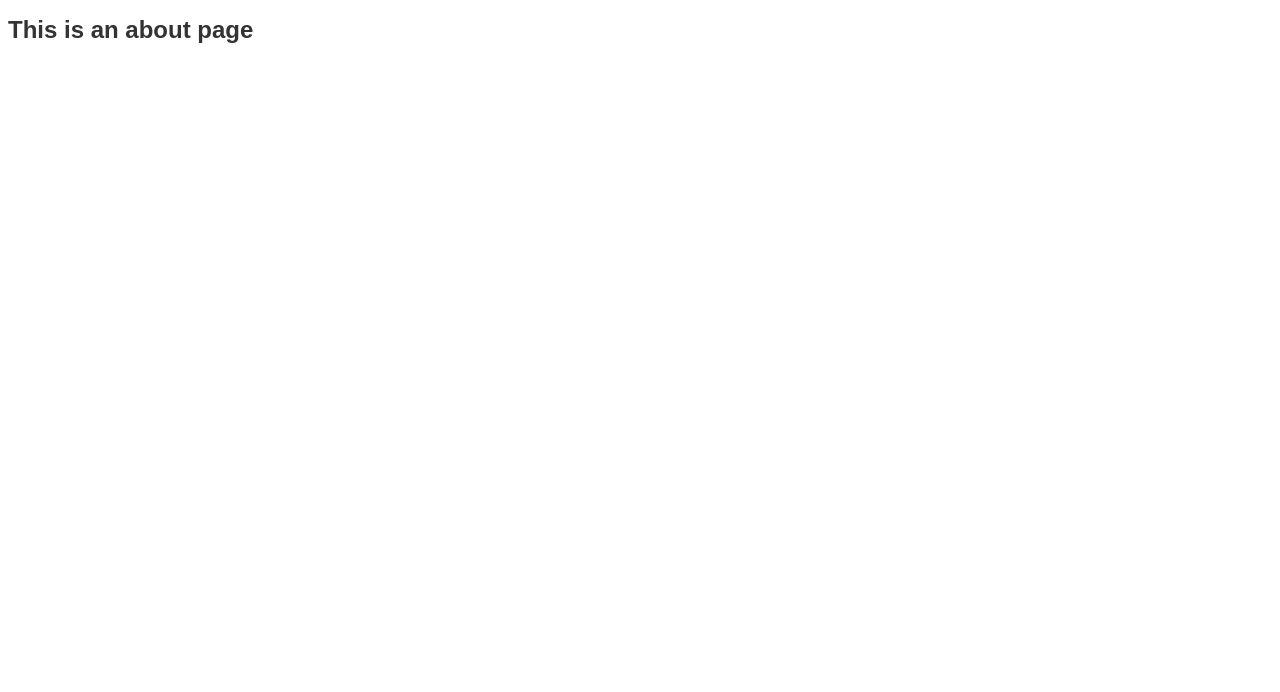
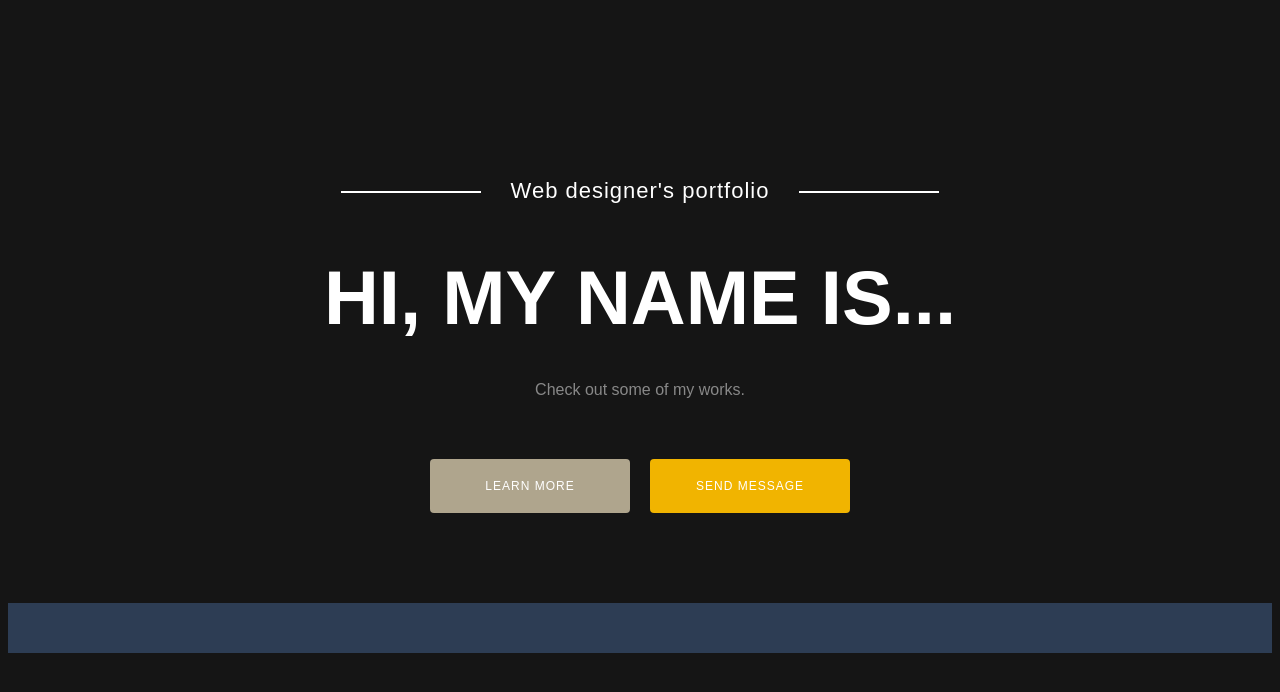
Before and after one commit to tobb422/spa-practive, a Vue app: page /about in a window 1280 px wide. Shown: the top 692 px of the page. Built offline with nearby package versions, Linux system fonts and the light colour scheme.

Commit message:
シングルレイアウト

```diff
--- a/src/App.vue
+++ b/src/App.vue
@@ -5,22 +5,5 @@
 </template>
 
 <style lang="scss">
-html {
-  font-size: 62.5%;
-}
 
-body {
-  color: #333;
-  font-size: 1.2rem;
-  font-family: "Hiragino Kaku Gothic ProN", Meiryo, sans-serif;
-}
-
-*, *::before, *::after {
-  box-sizeing: border-box;
-}
-
-a:link, a:visited, a:hover, a:active {
-  color: #d03c56;
-  text-decoration: none;
-}
 </style>
--- a/src/views/About.vue
+++ b/src/views/About.vue
@@ -1,5 +1,99 @@
 <template>
-  <div class="about">
-    <h1>This is an about page</h1>
+  <div>
+    <header class="header">
+      <p class="site-title-sub">Web designer's portfolio</p>
+      <h1 class="site-title">HI, MY NAME IS...</h1>
+      <p class="site-description">Check out some of my works.</p>
+      <div class="buttons">
+        <a class="button" href="#about">LEARN MORE</a>
+        <a class="button-showy" href="contact">SEND MESSAGE</a>
+      </div>
+    </header>
+    <section class="about" id="about">
+    </section>
+    <section class="works">
+    </section>
+    <section class="skills">
+    </section>
+    <section class="contact" id="contact">
+    </section>
+    <footer class="footer">
+    </footer>
   </div>
 </template>
+
+<style lang="scss">
+html {
+  font-size: 62.5%;
+}
+
+body {
+  background: #151515;
+  color: #fff;
+  text-align: center;
+  font-size: 1.4rem;
+  font-family: "Hiragino Kaku Gothic ProN", Meiryo, sans-serif;
+}
+
+a:link, a:visited, a:hover, a:active {
+  color: #fff;
+  text-decoration: none;
+}
+
+.header {
+  padding: 170px 30px 80px;
+}
+
+.site-title-sub {
+  margin: 0 0 30px;
+  letter-spacing: 1px;
+  font-size: 2.2rem;
+}
+
+.site-title-sub::before,
+.site-title-sub::after {
+  content: '';
+  display: inline-block;
+  width: 140px;
+  height: 2px;
+  margin: 0 30px;
+  background-color: #fff;
+  vertical-align: middle;
+}
+
+.site-title {
+  margin: 50px 0 40px;
+  font-size: 7.6rem;
+}
+
+.site-description {
+  margin-bottom: 50px;
+  color: #888;
+  font-size: 1.6rem;
+}
+
+.button {
+  display: inline-block;
+  width: 200px;
+  padding: 20px;
+  border-radius: 4px;
+  background-color: #afa58d;
+  color: #fff;
+  text-decoration: none;
+  letter-spacing: 1px;
+  font-size: 1.2rem;
+}
+
+.button:hover {
+  opacity: 0.9;
+}
+
+.button-showy {
+  @extend .button;
+  background-color: #f1b400;
+}
+
+.buttons .button {
+  margin: 10px;
+}
+</style>
--- a/src/views/Home.vue
+++ b/src/views/Home.vue
@@ -22,6 +22,25 @@
 </script>
 
 <style lang="scss">
+html {
+  font-size: 62.5%;
+}
+
+body {
+  color: #333;
+  font-size: 1.2rem;
+  font-family: "Hiragino Kaku Gothic ProN", Meiryo, sans-serif;
+}
+
+*, *::before, *::after {
+  box-sizing: border-box;
+}
+
+a:link, a:visited, a:hover, a:active {
+  color: #d03c56;
+  text-decoration: none;
+}
+
 .wrapper {
   width: 970px;
   margin: 30px auto 40px;
```
Also changed, not shown: src/components/HelloWorld.vue (deleted, +0 -58 lines).
